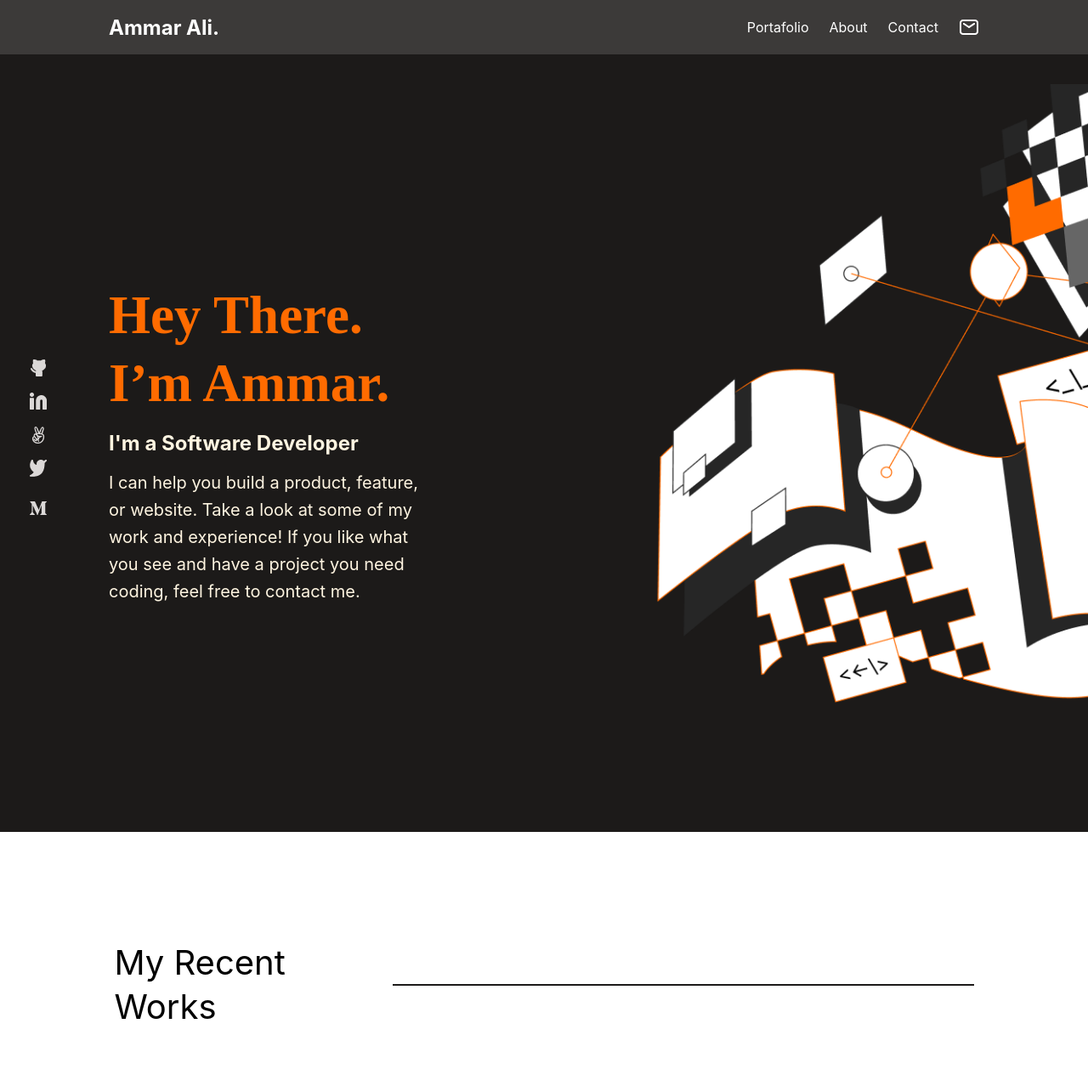
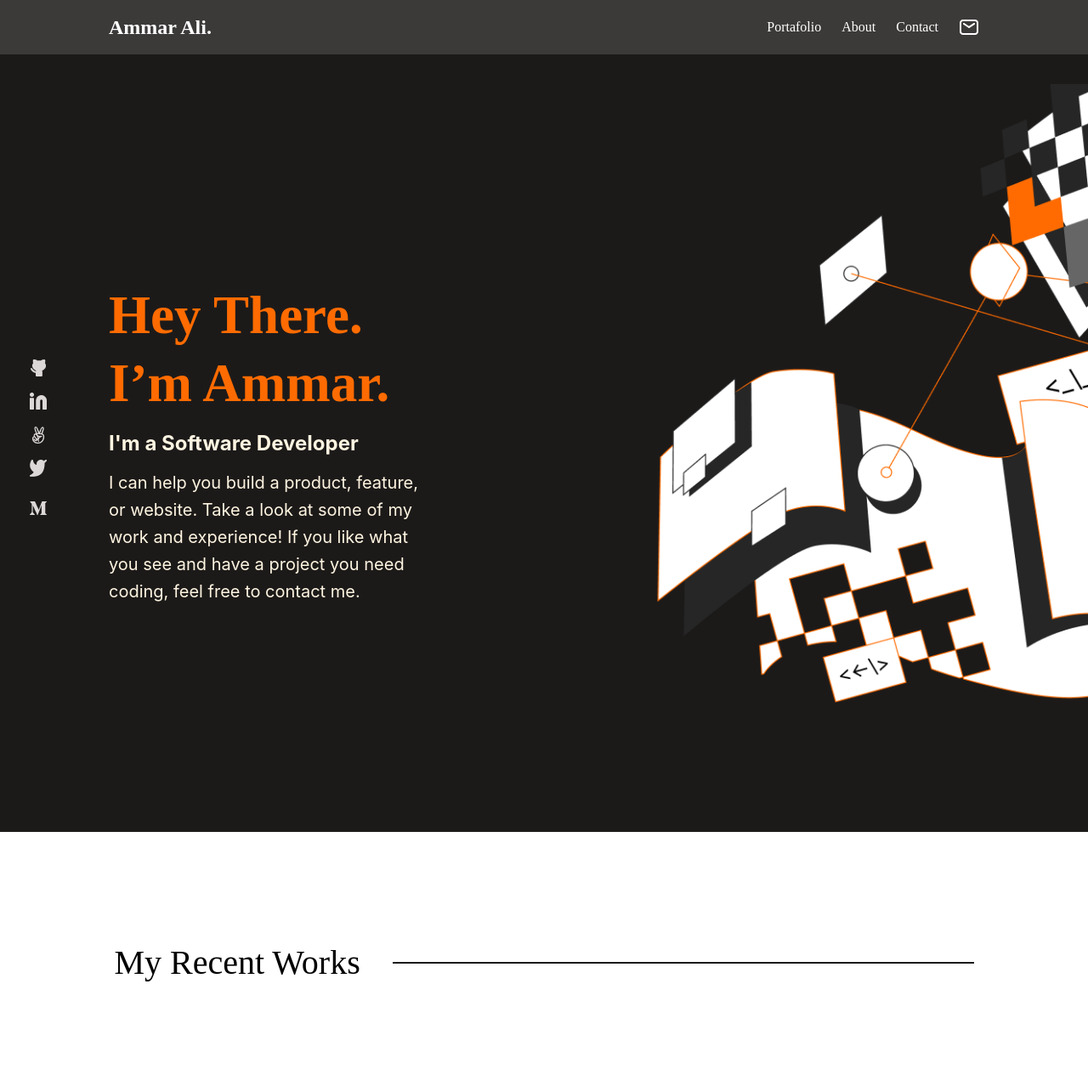
Before and after one commit to ammarAlaliS/Portafolio-Codehand-Solution.github.io, a website: page src/index.html in a window 1280 px wide. Shown: the top 1278 px of the page at 85% size. Drawn offline with Linux system fonts and the light colour scheme.

Commit message:
add the correct font-family

```diff
--- a/src/style/styleDesktop.css
+++ b/src/style/styleDesktop.css
@@ -19,7 +19,8 @@
     display: block;
   }
 
-  .header-navbar { background-color: #091e42;
+  .header-navbar {
+    background-color: #091e42;
     background-color: #3c3a39;
     width: 100%;
     height: 4rem;
@@ -38,14 +39,12 @@
   .header-navbar__logo {
     font-size: 16px;
     color: #fff;
-    font-family: 'Inter', 'Roboto';
   }
 
   .header-navbar__links {
     list-style: none;
     display: flex;
     align-items: center;
-    font-family: 'Inter', 'Roboto';
   }
 
   .links {
@@ -182,7 +181,6 @@
     font-size: 40px;
     font-weight: 400;
     line-height: 52px;
-    font-family: 'Inter', 'Roboto';
   }
 
   .line {
```
